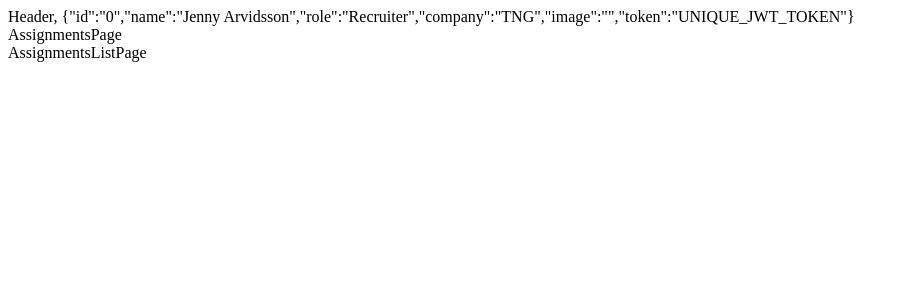
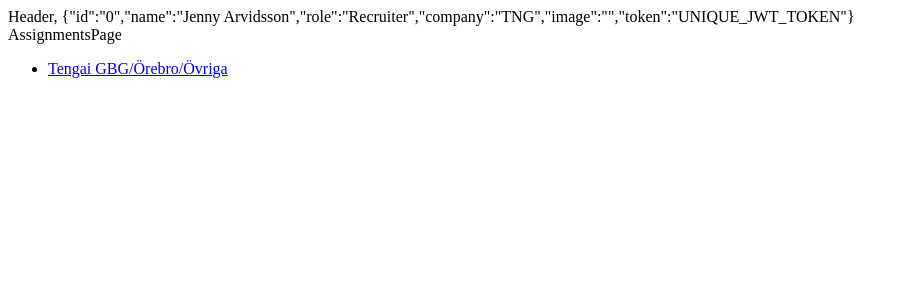
Before and after one commit to andrewszucs/tengai-coding-exercise, a React (Create React App) app: page /assignments in a window 1280 px wide. Shown: the top 300 px of the page, without its empty margins (0-907 px from the left). Built offline with nearby package versions, Linux system fonts and the light colour scheme.

Commit message:
Add Links to all the assignment details in the AssignmentListsPage

```diff
--- a/src/App/pages/AssignmentsListPage/AssignmentsListPage.js
+++ b/src/App/pages/AssignmentsListPage/AssignmentsListPage.js
@@ -1,7 +1,18 @@
+import { Link } from "@reach/router";
 import React from "react";
+import { useAppState } from "../../hooks";
 
 function AssignmentsListPage(props) {
-  return <div>AssignmentsListPage</div>;
+  const { assignments } = useAppState();
+  return (
+    <ul>
+      {assignments.map(({ name, id }) => (
+        <li key={id}>
+          <Link to={`/assignments/${id}`}>{name}</Link>
+        </li>
+      ))}
+    </ul>
+  );
 }
 
 export default AssignmentsListPage;
```
